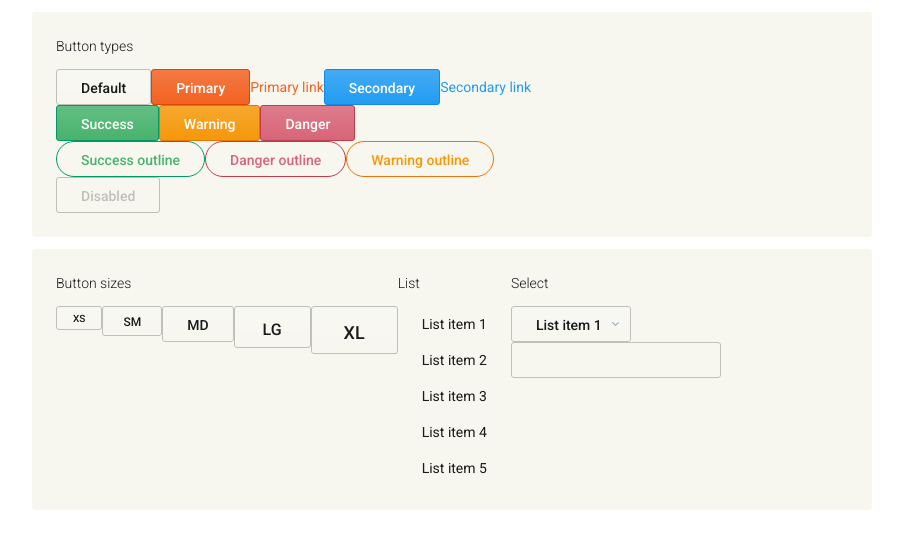
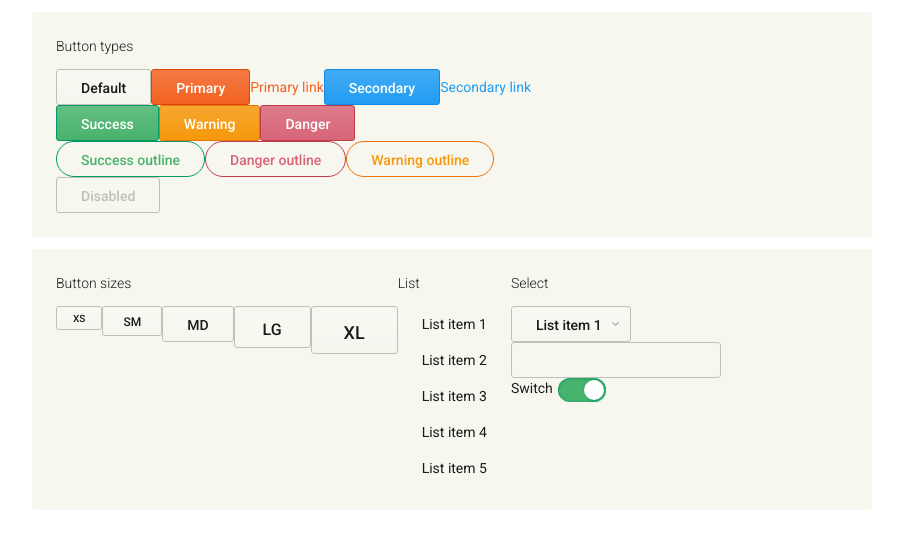
Before and after one commit to fanisco/reacy-ui, a React (Create React App) app: page / in a window 1280 px wide. Shown: the top 548 px of the page, without its empty margins (188-1091 px from the left). Built offline with nearby package versions, Linux system fonts and the light colour scheme.

Commit message:
Input, Switch

```diff
--- a/src/App.tsx
+++ b/src/App.tsx
@@ -1,6 +1,8 @@
 import React, { useState } from 'react';
 import {
-    Button, Input, List, Select,
+    Button,
+    Input, Switch,
+    List, Select,
     Panel,
     Heading,
     Row,
@@ -19,6 +21,7 @@ const items = [
 const App: React.FC = () => {
     const [select1Value, setSelect1Value] = useState(1);
     const [input1Value, setInput1Value] = useState('');
+    const [switch1Value, setSwitch1Value] = useState(true);
 
     return (
         <div>
@@ -72,6 +75,9 @@ const App: React.FC = () => {
                             <Input value={input1Value} onChange={(value) => {
                                 setInput1Value(value);
                             }}/>
+                            <Switch size={Sizes.xs} name="switch" caption="Switch" value={switch1Value} onChange={(value) => {
+                                setSwitch1Value(value);
+                            }}/>
                         </div>
                     </Row>
                 </Panel>
--- /dev/null
+++ b/src/ui/components/Form/IInputProps.ts
@@ -0,0 +1,6 @@
+export default interface IInputProps {
+    name: string;
+    value: any;
+    onChange: (value: any) => void;
+    disabled?: boolean;
+}
--- a/src/ui/components/Input.tsx
+++ b/src/ui/components/Form/Input.tsx
@@ -1,9 +1,19 @@
 import React from 'react';
 import styled from 'styled-components';
-import { Colors, Fonts, Dims } from '../constants';
-import { Styles, Sizes } from '../enums';
+import IInputProps from './IInputProps';
+import { Colors, Fonts, Dims } from '../../constants';
+import { Styles, Sizes } from '../../enums';
 
-export const Input: React.FC<IInputProps> = ({ style = Styles.default, size = Sizes.md, textAlign = 'left', ...props }) => {
+interface IProps extends IInputProps {
+    onChange: (value: string) => void;
+    value: any;
+    style?: Styles;
+    size?: Sizes;
+    textAlign?: 'left' | 'center' | 'right'
+    fullWidth?: boolean;
+}
+
+export const Input: React.FC<IProps> = ({ style = Styles.default, size = Sizes.md, textAlign = 'left', ...props }) => {
     const colors = Colors[style];
     const sizes = Dims[size];
     return (
@@ -17,16 +27,6 @@ export const Input: React.FC<IInputProps> = ({ style = Styles.default, size = Si
         />
     );
 };
-
-export default interface IInputProps {
-    onChange?: (value: string) => void;
-    value?: any;
-    disabled?: boolean;
-    style?: Styles;
-    size?: Sizes;
-    textAlign?: 'left' | 'center' | 'right'
-    fullWidth?: boolean;
-}
 
 interface StyledProps {
     sizes?: any
--- /dev/null
+++ b/src/ui/components/Form/Switch.tsx
@@ -0,0 +1,87 @@
+import React from 'react';
+import styled from 'styled-components';
+import IInputProps from './IInputProps';
+import { Colors, Fonts, Dims } from '../../constants';
+import { Styles, Sizes } from '../../enums';
+
+interface IProps extends IInputProps {
+    value: boolean;
+    onChange: (value: boolean) => void;
+    caption: string;
+    size?: Sizes;
+}
+
+/**
+ * Component for displaying switch wich replaces by it self the boolean checkbox input.
+ */
+export const Switch: React.FC<IProps> = ({ size = Sizes.md, ...props }) => {
+    const dims = Dims[size];
+    return (
+        <Wrapper>{props.caption}
+            <Trigger
+                active={props.value}
+                dims={dims}
+            />
+            <Hidden>
+                <input
+                    type="checkbox"
+                    name={props.name}
+                    checked={props.value}
+                    onChange={() => {
+                        props.onChange && props.onChange(!props.value);
+                    }}
+                />
+            </Hidden>
+        </Wrapper>
+    )
+};
+
+interface StyledProps {
+    active: boolean;
+    dims?: any;
+}
+
+const Wrapper = styled.label`
+    display: flex;
+
+    & + & {
+        margin-left: 10px;
+    }
+`;
+
+const Trigger = styled.div<StyledProps>`
+    box-sizing: border-box;
+    position: relative;
+    margin-left: 5px;
+    width: ${props => props.dims.elementHeight * 2}px;
+    height: ${props => props.dims.elementHeight}px;
+    border-radius: ${props => props.dims.elementHeight}px;
+    background-color: ${props => props.active ? Colors[Styles.success].baseL2 : Colors[Styles.default].baseL1};
+    cursor: pointer;
+    box-shadow: inset 0.5px 0.5px 3px ${props => props.active ? Colors[Styles.success].baseL0 : Colors[Styles.default].baseL0};
+    transition: background-color 0.15s ease-in-out;
+
+    &:hover {
+        background-color: ${props => props.active ? Colors[Styles.success].baseL3 : Colors[Styles.default].baseL2};
+    }
+    &::before {
+        content: "";
+        position: absolute;
+        top: 2px;
+        left: 2px;
+        width: ${props => props.dims.elementHeight - 4}px;
+        height: ${props => props.dims.elementHeight - 4}px;
+        border-radius: 50%;
+        background-color: white;
+        transform: translateX(${props => props.active ? props.dims.elementHeight : 0}px);
+        box-shadow: 0.5px 0.5px 3px ${props => props.active ? Colors[Styles.success].baseL0 : Colors[Styles.default].baseL0};
+        transition: transform 0.15s ease-in-out;
+    }
+`;
+
+const Hidden = styled.div`
+    margin: 0;
+    position: absolute;
+    visibility: hidden;
+    opacity: 0;
+`;
--- a/src/ui/index.ts
+++ b/src/ui/index.ts
@@ -1,5 +1,6 @@
 export { Button } from './components/Button';
-export { Input } from './components/Input';
+export { Input } from './components/Form/Input';
+export { Switch } from './components/Form/Switch';
 export { List } from './components/List';
 export { Dropdown } from './components/Dropdown';
 export { Select } from './components/Select';
```
